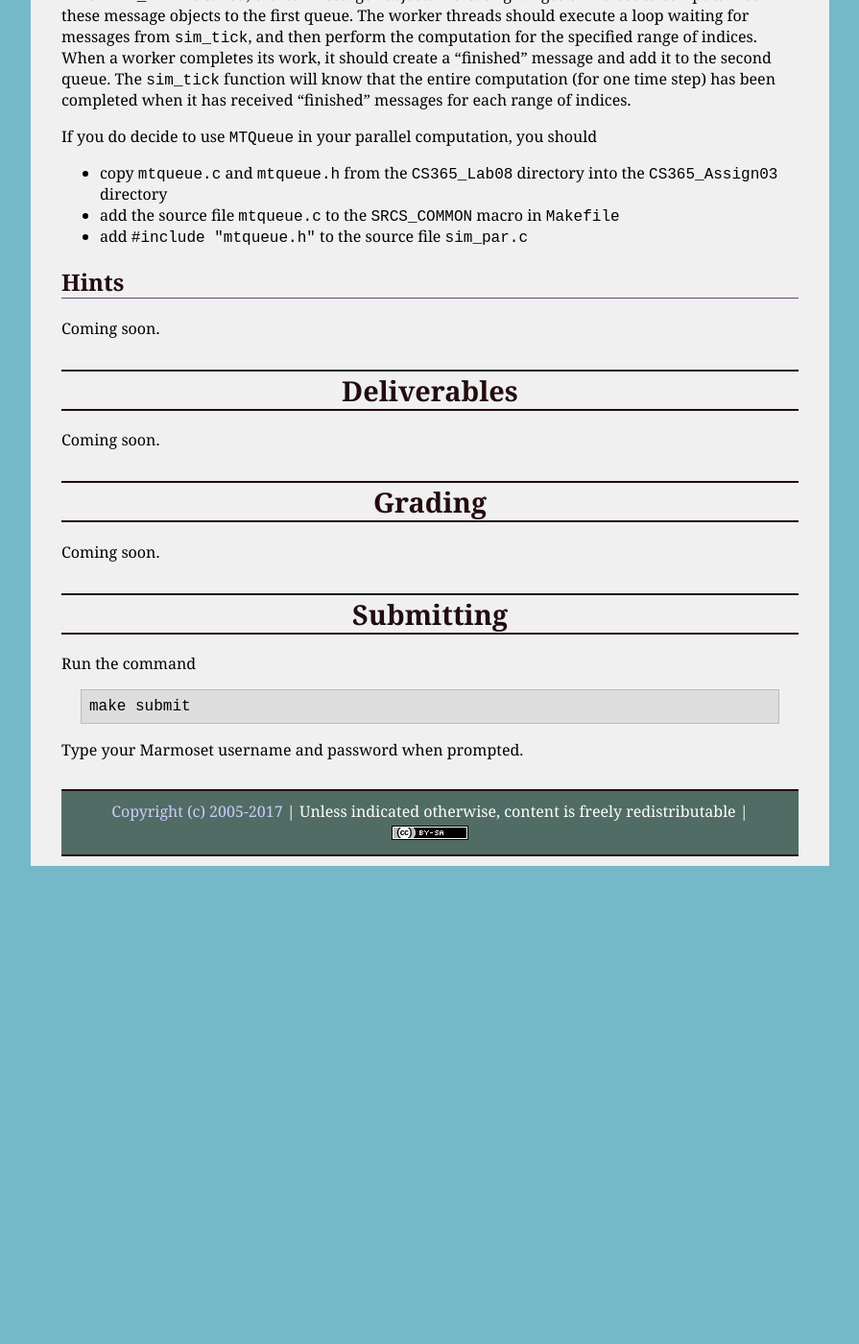
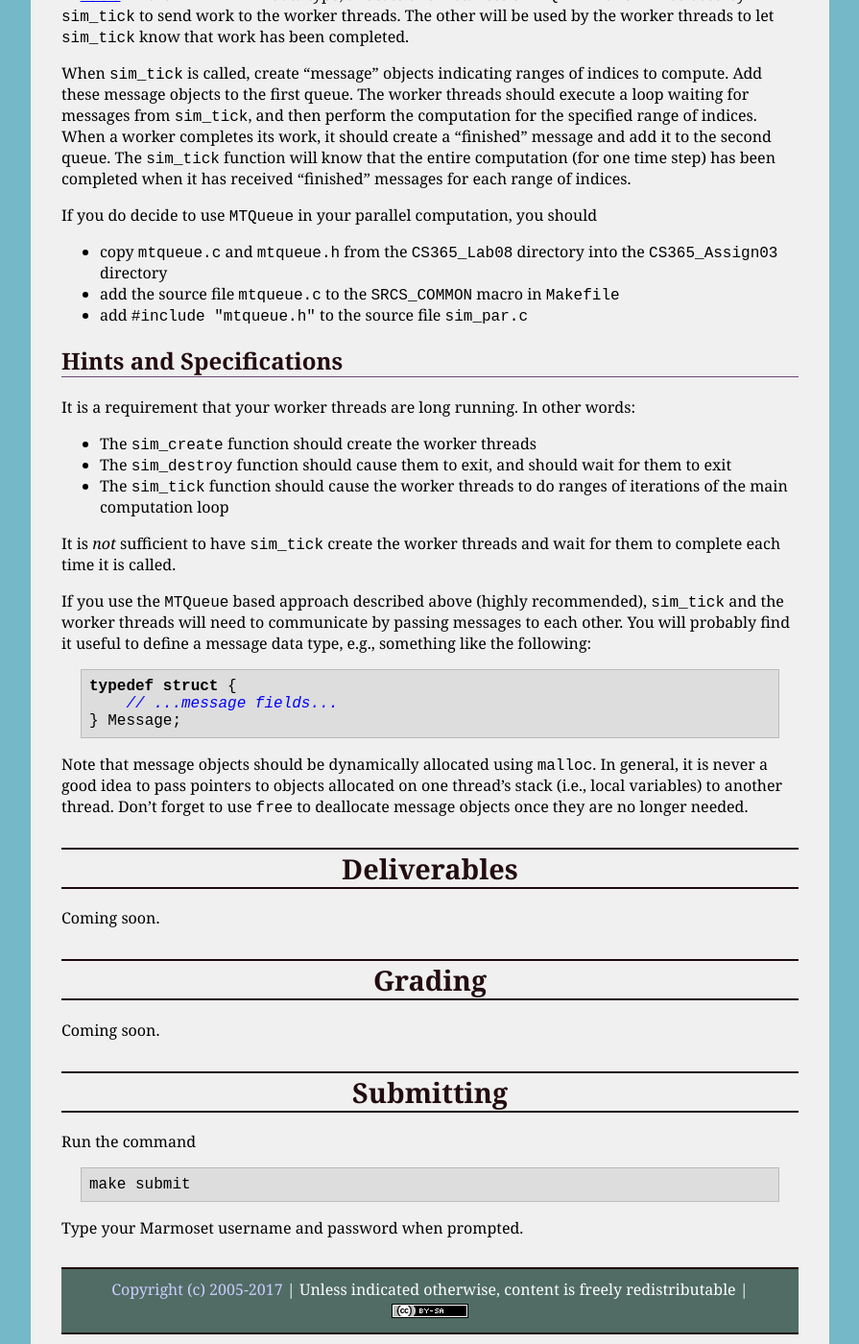
Before and after one commit to ycpcs/cs365-spring2017, a Jekyll site: the page built from assign/assign03.md, in a window 1280 px wide and 1400 px high, scrolled down 2178 px. Shown: the whole window at 96% size, without its empty margins (192-1087 px from the left). Built offline with Jekyll 4.4.1, drawn with Linux system fonts in a browser that asks for light colours; before the commit the page ends 3080 px from its top, so only the background shows below that; some of the changed text lies outside the part shown.

Commit message:
clarifications

````diff
--- a/assign/assign03.md
+++ b/assign/assign03.md
@@ -27,10 +27,11 @@ Note that the `nbody_par` program can take command line arguments:
 
 * The `-t` argument specifies the number of worker threads to create
 * The `-p` argument specifies the number of bodies ("particles") to create
+* The `-f` argument specifies the number of animation frames to display
 
-For example, to run with 8 worker threads and 2000 bodies, the command would be
+For example, to run with 8 worker threads and 2000 bodies, displaying 200 animation frames, the command would be
 
-    ./nbody_par -t 8 -p 2000
+    ./nbody_par -t 8 -p 2000 -f 200
 
 If you want to compile the program using Linux on your own computer, you will to build [libui](https://github.com/andlabs/libui).  If you are using Ubuntu, the following commands should work:
 
@@ -55,6 +56,8 @@ The `nbody_seq` program is a sequential [N-Body simulation](https://en.wikipedia
 
 The program works by calling the `sim_tick` function repeatedly and drawing the positions of the simulated bodies as colored pixels in a GUI window.  You can see the code for the sequential version of the simulation in the `sim_seq.c` source file.
 
+*TODO* &mdash; describe the main computation loop and how it can be parallelized.
+
 Your task is to parallelize the first loop in the `sim_tick` function, which accounts for the majority of the running time of the simulation.  The basic idea is fairly simple: create multiple worker threads in the `sim_create` function, and have each thread handle part of the range of indices of the computaton's (outer) loop when instructed to do so by `sim_tick`.  Note that the `sim_create` function should create as many threads as specified by the `num_threads` field in the `SimulationParams` object passed as a parameter: this will allow you to experiment with running the program using varying numbers of threads.
 
 ## Suggested approach
@@ -69,9 +72,25 @@ If you do decide to use `MTQueue` in your parallel computation, you should
 * add the source file `mtqueue.c` to the `SRCS_COMMON` macro in `Makefile`
 * add `#include "mtqueue.h"` to the source file `sim_par.c`
 
-## Hints
+## Hints and Specifications
 
-Coming soon.
+It is a requirement that your worker threads are long running.  In other words:
+
+* The `sim_create` function should create the worker threads
+* The `sim_destroy` function should cause them to exit, and should wait for them to exit
+* The `sim_tick` function should cause the worker threads to do ranges of iterations of the main computation loop
+
+It is *not* sufficient to have `sim_tick` create the worker threads and wait for them to complete each time it is called.
+
+If you use the `MTQueue` based approach described above (highly recommended), `sim_tick` and the worker threads will need to communicate by passing messages to each other.  You will probably find it useful to define a message data type, e.g., something like the following:
+
+```c
+typedef struct {
+    // ...message fields...
+} Message;
+```
+
+Note that message objects should be dynamically allocated using `malloc`.  In general, it is never a good idea to pass pointers to objects allocated on one thread's stack (i.e., local variables) to another thread.  Don't forget to use `free` to deallocate message objects once they are no longer needed.
 
 # Deliverables
 
@@ -88,3 +107,7 @@ Run the command
     make submit
 
 Type your Marmoset username and password when prompted.
+
+<!-- vim:set wrap: -->
+<!-- vim:set linebreak: -->
+<!-- vim:set nolist: -->
````
